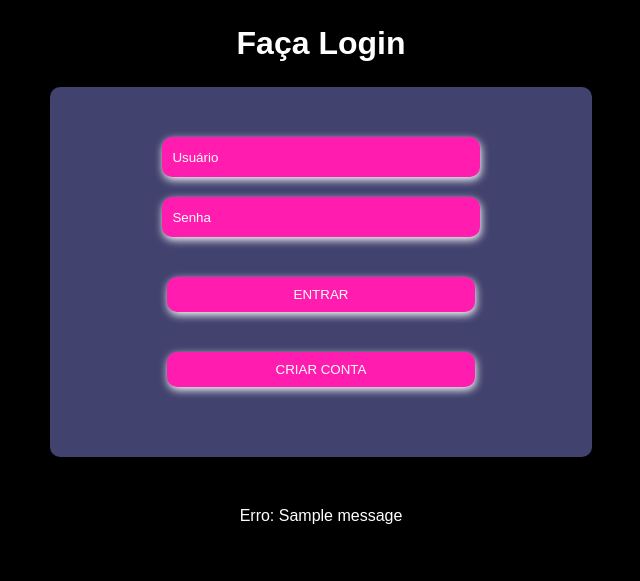
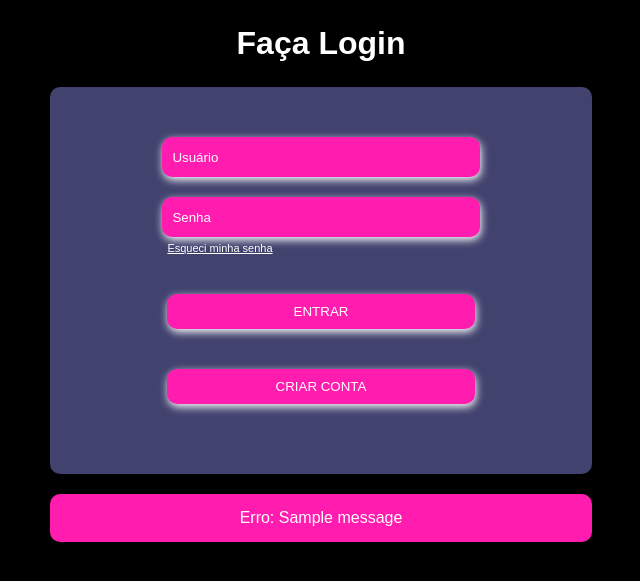
Before and after one commit to Vitor-Viana/Agenda, a Django app: page /login/ in a window 1280 px wide. Shown: the top 581 px of the page, without its empty margins (319-959 px from the left). Run offline with Django 4.2, Linux system fonts and the light colour scheme; tables that the repository leaves empty hold one stand-in row (values such as "Sample post"); one stand-in notice (Sample message) is shown.

Commit message:
Criação de rotas e paginas de recuperação de senha

```diff
--- a/agenda/urls.py
+++ b/agenda/urls.py
@@ -30,4 +30,7 @@
     path('logout/', views.logout_user),
     path('cadastrar-usuario/', views.cadastrar_usuario),
     path('cadastrar-usuario/submit', views.cadastrar_usuario_submit),
+    path('recuperar-senha/', views.recuperar_senha),
+    path('recuperar-senha/submit', views.recuperar_senha_submit),
+    path('recuperar-senha/<int:codigo>/', views.recuperar_senha_codigo),
 ]
--- a/core/static/css/login-cadastra-usuario.css
+++ b/core/static/css/login-cadastra-usuario.css
@@ -67,13 +67,25 @@
     margin-top: 20px;
     cursor: pointer;
 }
-.erro {
+.container-msg {
+    display: flex;
+    justify-content: center;
+}
+.msg {
+    background-color: #FF1CAE;
     color: #fff;
     text-align: center;
-    margin: 50px 0;
+    width: 40%;
+    min-width: 400px;
+    padding: 15px;
+    border-radius: 10px;
 }
-.descricao-senha-p {
+.descricao-p {
     margin-top: 5px;
     font-size: 11px;
     width: 60%;
 }
+.descricao-p a {
+    color: #fff;
+    text-decoration: underline;
+}
--- a/core/templates/cadastrar-usuario.html
+++ b/core/templates/cadastrar-usuario.html
@@ -19,7 +19,7 @@
             <li><input placeholder="E-mail" type="text" name="email"></li>
             <li>
                 <input placeholder="Senha" type="password" name="senha">
-                <p class="descricao-senha-p">A senha deve ter entre 8 e 16 caracteres.</p>
+                <p class="descricao-p">A senha deve ter entre 8 e 16 caracteres.</p>
             </li>
             <li><input placeholder="Confirmar Senha" type="password" name="confirmar-senha"></li>
             <li><button type="submit">CRIAR</button></li>
@@ -28,7 +28,7 @@
     </form>
 
     {% for mensagem in messages %}
-        <div class="erro">Erro: {{ mensagem }}</div>
+        <div class="container-msg"><div class="msg">Erro: {{ mensagem }}</div></div>
     {% endfor %}
 </body>
 </html>
--- a/core/templates/login.html
+++ b/core/templates/login.html
@@ -16,14 +16,17 @@
     <form class="container-form" action="submit" method="post"> {% csrf_token %}
         <ul>
             <li><input placeholder="Usuário" type="text" name="nome-usuario"></li>
-            <li><input placeholder="Senha" type="password" name="senha"></li>
+            <li>
+                <input placeholder="Senha" type="password" name="senha">
+                <p class="descricao-p"><a href="/recuperar-senha">Esqueci minha senha</a></p>
+            </li>
             <li><button type="submit">ENTRAR</button></li>
             <li><a href="/cadastrar-usuario"><button type="button">CRIAR CONTA</button></a></li>
         </ul>
     </form>
 
     {% for mensagem in messages %}
-        <div class="erro">Erro: {{ mensagem }}</div>
+        <div class="container-msg"><div class="msg">Erro: {{ mensagem }}</div></div>
     {% endfor %}
 </body>
 </html>
--- a/core/views.py
+++ b/core/views.py
@@ -4,6 +4,7 @@
 from django.contrib.auth.decorators import login_required
 from django.contrib.auth import authenticate, login, logout
 from django.contrib import messages
+from random import randint
 
 # Create your views here.
 
@@ -136,3 +137,30 @@
                 novoUsuario.save()
 
     return redirect('/login/')
+
+def recuperar_senha(request):
+    return render(request, 'recuperar-senha.html')
+
+def recuperar_senha_submit(request):
+    if request.POST:
+        try:
+            email = request.POST.get('email')
+            usuario = User.objects.get(email=email)
+            messages.success(request, 'Verifique seu e-mail em busca de um link para redefinir sua senha. Se não aparecer em alguns minutos, verifique sua pasta de spam.')
+
+            # Enviar E-mail
+            '''
+                Gerando código de recuperação de senha.
+                O número sorteado aleatória mente está sendo multiplicado pelo id do usuário para evitar o
+                risco de dois usuários receberem o mesmo código de recuperação.
+            '''
+            url = randint(10003567008564000000000000000000, 99999999999999999999999999999999932431241221499999) * usuario.id
+            print('URL: localhost:8000/recuperar-senha/' + str(url) + '/')
+
+        except User.DoesNotExist:
+            messages.error(request, 'E-mail não cadastrado!')
+
+    return redirect('/recuperar-senha/')
+
+def recuperar_senha_codigo(request, codigo):
+    pass
```
Also changed, not shown: core/templates/recuperar-senha.html (added, +34 -0 lines).
